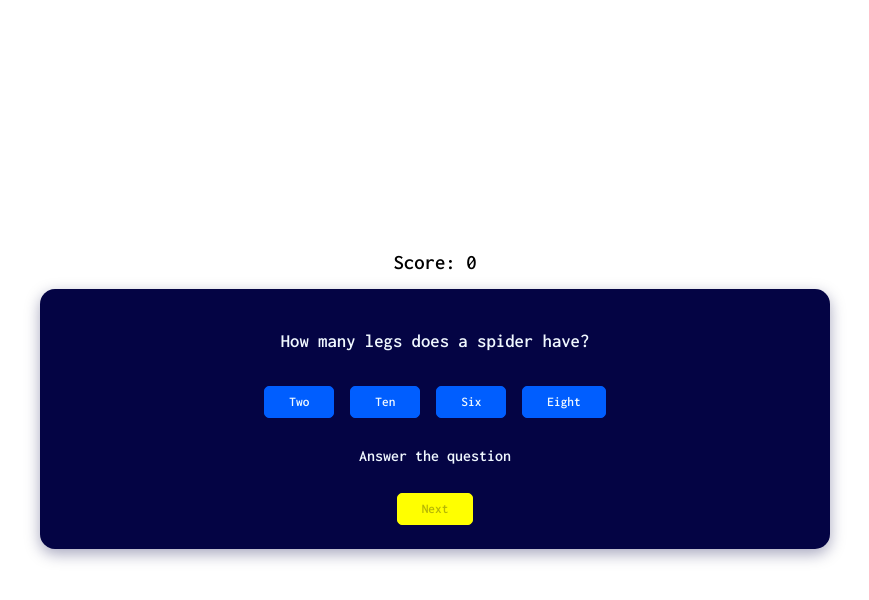
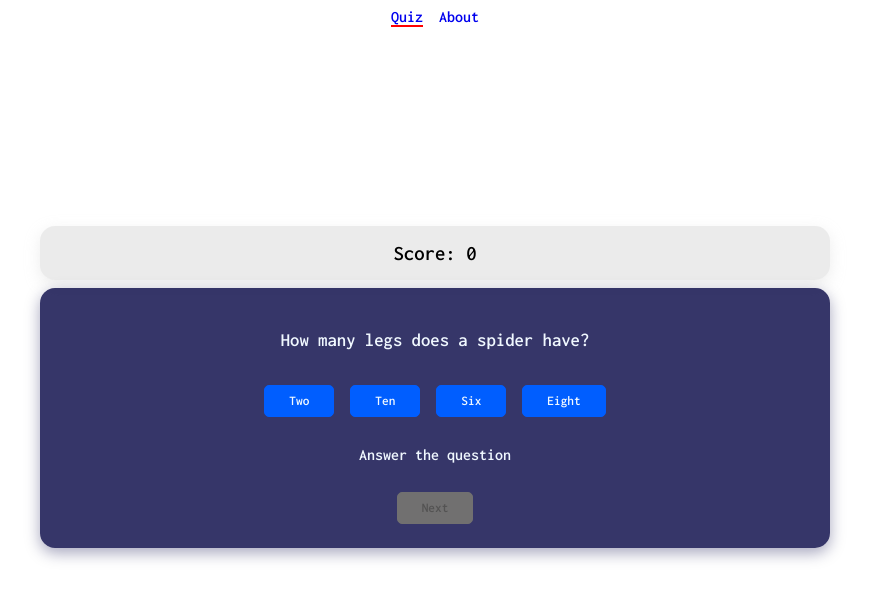
Before and after one commit to tayapro/vue-quiz, a Vue app: page / in a window 1280 px wide. Shown: the top 600 px of the page, without its empty margins (205-1074 px from the left). Built offline with nearby package versions, Linux system fonts and the light colour scheme.

Commit message:
add router

```diff
--- a/package.json
+++ b/package.json
@@ -8,7 +8,8 @@
     "preview": "vite preview"
   },
   "dependencies": {
-    "vue": "^3.3.4"
+    "vue": "^3.3.4",
+    "vue-router": "^4.2.4"
   },
   "devDependencies": {
     "@vitejs/plugin-vue": "^4.2.3",
--- a/src/App.vue
+++ b/src/App.vue
@@ -1,90 +1,28 @@
-<script setup>
-import { ref, onMounted } from 'vue'
-import QuizCard from './components/QuizCard.vue'
+<template>
+    <div class="routes">
+        <RouterLink to="/">Quiz</RouterLink>
+        <RouterLink to="/about">About</RouterLink>
+    </div>
 
-const arrQA = sanitizeData([
-    {
-        question: 'How many legs does a spider have?',
-        correct: 'Eight',
-        options: ['Eight', 'Six', 'Two', 'Ten'],
-    },
-    {
-        question: 'What is the name of the toy cowboy in Toy Story?',
-        correct: 'Woody',
-        options: ['Woody', 'Andy', 'Toby'],
-    },
-    {
-        question: 'What is the color of an emerald?',
-        correct: 'Green',
-        options: ['Green', 'Yellow', 'Black'],
-    },
-    {
-        question: "What's the name of a place you go to see lots of animals?",
-        correct: 'A zoo',
-        options: ['A zoo', 'An office', 'At home'],
-    },
-    {
-        question: "INCORRECT, FOR TEST: What's my fav fruit?",
-        correct: 'cucumber',
-        options: ['apple', 'orange', 'melon'],
-    },
-])
-
-const index = ref(0)
-const score = ref(0)
-
-function nextCard(isAnswerCorrect) {
-    index.value += 1
-    index.value %= arrQA.length
-    if (isAnswerCorrect) score.value += 1
-}
-
-function sanitizeData(arr) {
-    let newArr = []
-    for (let q of arr) {
-        const { options, correct } = q
-        if (options.includes(correct)) {
-            newArr.push(q)
-        }
-    }
-    return newArr
-    // return arr.filter((q) => q.options.includes(q.correct))
-}
-</script>
-
-<template>
-    <div class="center">
-        <div class="center-by-flex">
-            <span class="score">Score:&nbsp;</span>
-            <Transition name="flip" mode="out-in">
-                <span class="score" :key="score">{{ score }}</span>
-            </Transition>
-        </div>
-        <div class="center-by-flex">
-            <Transition name="slide-up" mode="out-in">
-                <QuizCard :quiz="arrQA[index]" :key="index" @next="nextCard" />
-            </Transition>
-        </div>
-    </div>
+    <RouterView v-slot="{ Component }">
+        <Transition name="fade" mode="out-in">
+            <component :is="Component" />
+        </Transition>
+    </RouterView>
 </template>
 
 <style scoped>
-.score {
-    font-size: 1.3rem;
-    display: inline-block;
-    align-content: center;
+.routes {
+    display: flex;
+    justify-content: center;
+    gap: 1rem;
 }
 
-.center-by-flex {
-    display: flex;
-    justify-content: center;
-    align-items: center;
+a {
+    text-decoration: none;
 }
 
-.center {
-    display: flex;
-    flex-direction: column;
-    justify-content: center;
-    height: 100dvh;
+a.router-link-active {
+    border-bottom: 2px solid red;
 }
 </style>
--- a/src/assets/main.css
+++ b/src/assets/main.css
@@ -4,6 +4,12 @@
 * {
     /* font-family: Montserrat; */
     font-family: 'Inconsolata', monospace;
+}
+
+body {
+    /* background-image: linear-gradient(180deg, rgb(102, 0, 255), yellow); */
+    height: 100%;
+    overflow-y: hidden;
 }
 
 .slide-up-enter-active,
@@ -40,3 +46,13 @@
 .flip-leave-to {
     transform: scale(1, 0);
 }
+
+.fade-enter-active,
+.fade-leave-active {
+    transition: opacity 0.5s ease;
+}
+
+.fade-enter-from,
+.fade-leave-to {
+    opacity: 0;
+}
--- a/src/components/QuizCard.vue
+++ b/src/components/QuizCard.vue
@@ -40,7 +40,7 @@ function onNext() {
                 Congrats
             </h4>
             <h4 v-else-if="gotAnswer && !isAnswerCorrect" class="msg-wrong">
-                Ops, right answer is {{ props.quiz.correct }}
+                Ops, right answer is "{{ props.quiz.correct }}"
             </h4>
             <h4 v-else>Answer the question</h4>
         </Transition>
@@ -95,28 +95,31 @@ function onNext() {
     border-color: rgb(220, 31, 198);
 }
 
+.next-button:hover:disabled,
 .answer-button:hover:disabled {
     cursor: default;
 }
 
+.next-button:disabled,
 .answer-button:disabled {
     background-color: rgb(113, 112, 112);
     border-color: rgb(113, 112, 112);
 }
 
 .msg-right {
-    color: green;
+    color: rgb(3, 206, 3);
 }
 
 .msg-wrong {
-    color: red;
+    color: rgb(246, 74, 74);
 }
 
 .box {
     padding: 1rem;
     margin: 1rem;
+    margin-top: 0.5rem;
     width: 60%;
-    background-color: rgb(4, 4, 68);
+    background-color: rgba(4, 4, 68, 0.8);
     color: aliceblue;
     display: flex;
     justify-content: center;
--- a/src/main.js
+++ b/src/main.js
@@ -2,5 +2,8 @@ import './assets/main.css'
 
 import { createApp } from 'vue'
 import App from './App.vue'
+import router from './router/router.js'
 
-createApp(App).mount('#app')
+const app = createApp(App)
+app.use(router)
+app.mount('#app')
--- /dev/null
+++ b/src/router/router.js
@@ -0,0 +1,15 @@
+import { createRouter, createWebHistory } from 'vue-router'
+import About from '@/views/About.vue'
+import Quiz from '@/views/Quiz.vue'
+
+const routers = [
+    { path: '/', component: Quiz },
+    { path: '/about', component: About },
+]
+
+const router = createRouter({
+    history: createWebHistory(),
+    routes: routers,
+})
+
+export default router
--- /dev/null
+++ b/src/views/About.vue
@@ -0,0 +1 @@
+<template><h1>This is about landing page</h1></template>
--- /dev/null
+++ b/src/views/Quiz.vue
@@ -0,0 +1,137 @@
+<script setup>
+import { ref } from 'vue'
+import QuizCard from '@/components/QuizCard.vue'
+
+const arrQA = sanitizeData([
+    {
+        question: 'How many legs does a spider have?',
+        correct: 'Eight',
+        options: ['Eight', 'Six', 'Two', 'Ten'],
+    },
+    {
+        question: 'What is the name of the toy cowboy in Toy Story?',
+        correct: 'Woody',
+        options: ['Woody', 'Andy', 'Toby'],
+    },
+    {
+        question: 'What is the color of an emerald?',
+        correct: 'Green',
+        options: ['Green', 'Yellow', 'Black'],
+    },
+    {
+        question: "What's the name of a place you go to see lots of animals?",
+        correct: 'A zoo',
+        options: ['A zoo', 'An office', 'At home'],
+    },
+    {
+        question: "INCORRECT, FOR TEST: What's my fav fruit?",
+        correct: 'cucumber',
+        options: ['apple', 'orange', 'melon'],
+    },
+])
+
+const index = ref(0)
+const score = ref(0)
+
+function nextCard(isAnswerCorrect) {
+    index.value += 1
+    index.value %= arrQA.length
+    if (isAnswerCorrect) score.value += 1
+}
+
+function sanitizeData(arr) {
+    let newArr = []
+    for (let q of arr) {
+        const { options, correct } = q
+        if (options.includes(correct)) {
+            newArr.push(q)
+        }
+    }
+    return newArr
+    // return arr.filter((q) => q.options.includes(q.correct))
+}
+</script>
+
+<template>
+    <div class="container">
+        <div class="center">
+            <div class="span-center">
+                <span class="score">Score:&nbsp;</span>
+                <Transition name="flip" mode="out-in">
+                    <span class="score" :key="score">{{ score }}</span>
+                </Transition>
+            </div>
+        </div>
+        <div class="card-center">
+            <Transition name="slide-up" mode="out-in">
+                <QuizCard :quiz="arrQA[index]" :key="index" @next="nextCard" />
+            </Transition>
+        </div>
+    </div>
+</template>
+
+<style scoped>
+.header {
+    display: flex;
+    flex-direction: row;
+    align-items: center;
+    justify-content: space-between;
+    height: 10dvh;
+}
+
+.header-item {
+    flex-grow: 1;
+    color: aliceblue;
+}
+
+.title {
+    padding-left: 3rem;
+}
+
+.about {
+    display: flex;
+    justify-content: right;
+    padding-right: 3rem;
+}
+.span-box {
+    background-color: aqua;
+}
+.score {
+    font-size: 1.3rem;
+    display: inline-block;
+    align-content: center;
+}
+
+.center {
+    display: flex;
+    justify-content: center;
+    align-items: center;
+}
+.span-center {
+    display: flex;
+    justify-content: center;
+    align-items: center;
+    background-color: aqua;
+    margin: 1rem;
+    width: 60%;
+    padding: 1rem;
+    margin: 1rem;
+    margin-bottom: 0;
+    border-radius: 15px;
+    background-color: rgba(202, 202, 202, 0.377);
+    box-shadow: rgba(202, 202, 202, 0.35) 0px 5px 15px;
+}
+
+.card-center {
+    display: flex;
+    justify-content: center;
+    align-items: center;
+}
+
+.container {
+    display: flex;
+    flex-direction: column;
+    justify-content: center;
+    height: 90dvh;
+}
+</style>
```
Also changed, not shown: 1 other file (tests, documents, lock files or other folders).
